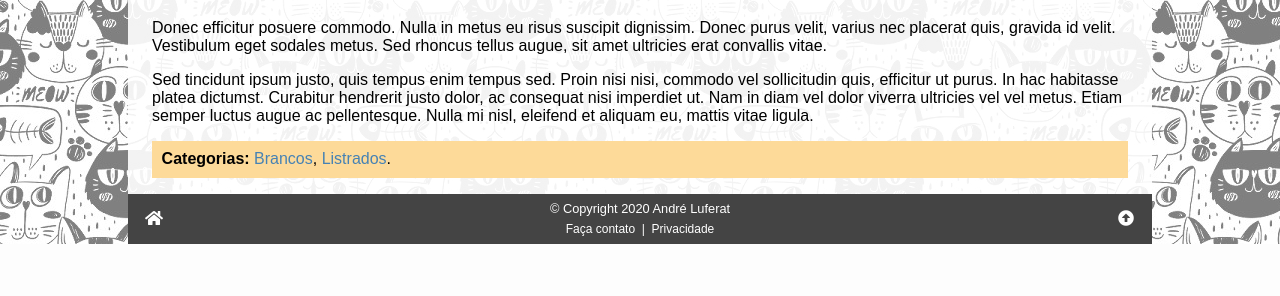
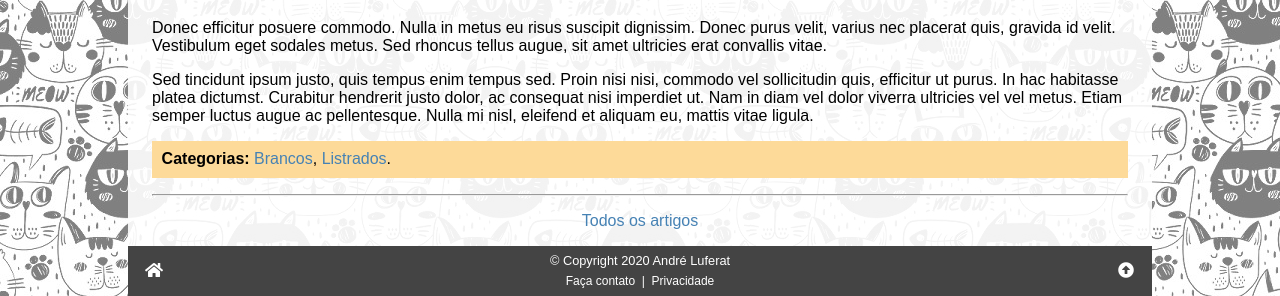
Before and after one commit to Robertogi/gatolandia, a PHP site: page /artigo.php?id=4 in a window 1280 px wide. Shown: the part 780-1076 px from the top of the page. Before the commit the page ends 1024 px from the top, so only its background shows below. Run offline with PHP 8.4, Linux system fonts and the light colour scheme; data comes from the database, SQL or seed files in the repository.

Commit message:
atividade aula 04

```diff
--- a/artigo.php
+++ b/artigo.php
@@ -93,13 +93,12 @@ $titulo = $art['titulo'];
 
 // Formata artigo
 $artigo = <<<HTML
-
 <h2>{$art['titulo']}</h2>
 <small class="subtitulo">Por <a href="#" id="mostraAutor">{$autor['apelido']}</a> em {$art['databr']}.</small>
 <div>{$art['texto']}</div>
-
 <div class="categorias">{$categorias}</div>
-
+<hr>
+<p class="center"><a href="/artigos.php">Todos os artigos</a></p>
 <div id="modal">
     <div class="modal-box">
         <div class="modal-body">
@@ -113,7 +112,6 @@ $artigo = <<<HTML
         </div>
     </div>
 </div>
-
 HTML;
 
 //////////////////////////////////////////////////////
--- a/artigos.php
+++ b/artigos.php
@@ -55,16 +55,12 @@ while ($art = $res->fetch_assoc()) {
 
     // Cria a lista de artigos usando HEREDOC
     $artigos .= <<<HTML
-
 <div class="artigo">
-
     <a href="artigo.php?id={$art['id_artigo']}"><img src="{$art['imagem']}" alt="{$art['titulo']}"></a>
     <a href="artigo.php?id={$art['id_artigo']}"><h4>{$art['titulo']}</h4></a>
     <span>{$art['resumo']}</span>
     <small><a href="artigo.php?id={$art['id_artigo']}">Ler mais...</a></small>
-
 </div>
-
 HTML;
 
 }
@@ -99,7 +95,6 @@ while ($cat = $res->fetch_assoc()) {
         // Cria a lista de categorias usando HEREDOC
         $categorias .= <<<HTML
         <li><a href="artigos.php?c={$cat['id_categoria']}">{$cat['nome']}</a> <small><sup>{$total}</sup></small></li>
-
 HTML;
     }
 }
```
